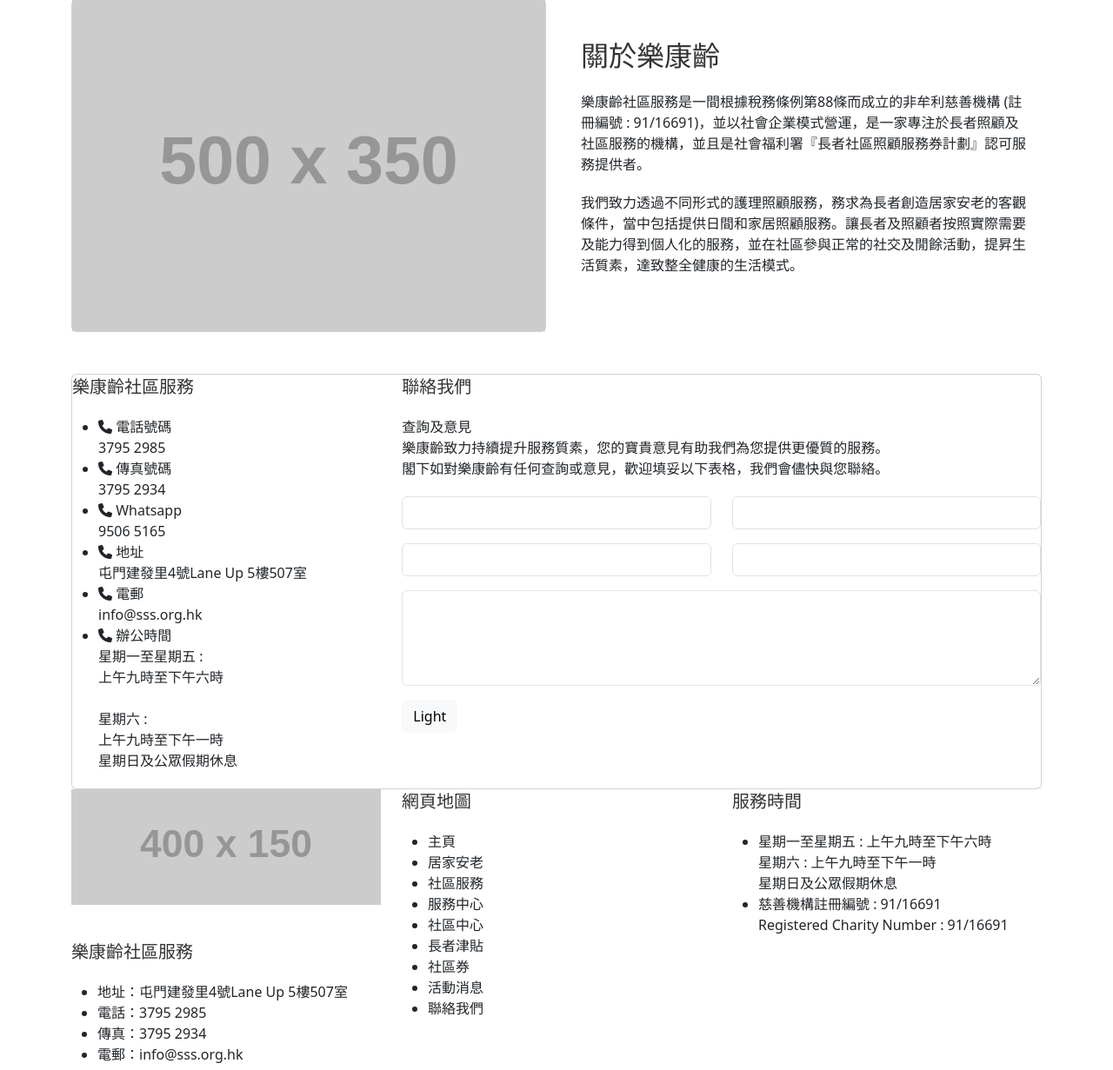
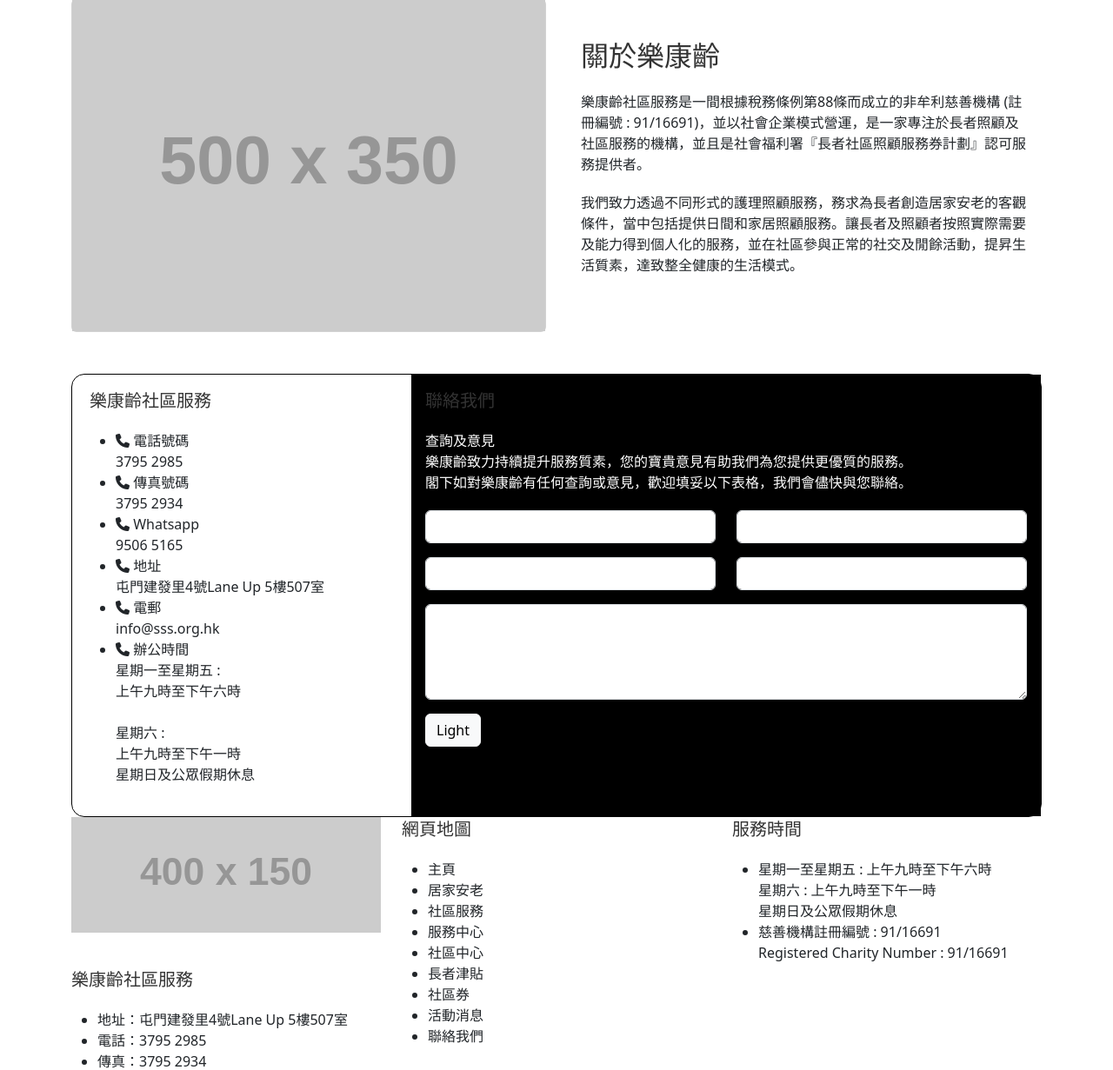
Before and after one commit to Do-Test-Live/W-Hong-Man-Association-Ltd, a PHP site: page / in a window 1280 px wide. Shown: the part 824-2055 px from the top of the page at 87% size. Run offline with PHP 8.4, Linux system fonts and the light colour scheme; grey boxes labelled with a size stand in for pictures from a placeholder-image service; some libraries are stand-ins or nearby versions.

Commit message:
update all

```diff
--- a/assets/css/style.css
+++ b/assets/css/style.css
@@ -71,6 +71,17 @@
     left: calc(30% - var(--uk-position-margin-offset));
 }
 
+.hmal-contact{
+    border: 1px solid black;
+    border-radius: 15px;
+}
+
+.hmal-contact-form{
+    background: black;
+    padding: 1rem;
+    color: white;
+}
+
 @media (max-width: 987px) {
     .hmal-header-top {
         text-align: center;
--- a/index.html
+++ b/index.html
@@ -126,9 +126,9 @@
 
 <!-- Contact Start -->
 <section class="container pt-5">
-    <div class="card">
+    <div class="hmal-contact ps-3">
         <div class="row">
-            <div class="col-lg-4">
+            <div class="col-lg-4 p-3">
                 <h4>樂康齡社區服務</h4>
                 <ul>
                     <li>
@@ -169,7 +169,7 @@
                 </ul>
             </div>
             <div class="col-lg-8">
-                <div class="">
+                <div class="hmal-contact-form h-100">
                     <h4>聯絡我們</h4>
                     <p>
                         查詢及意見 <br/>
```
